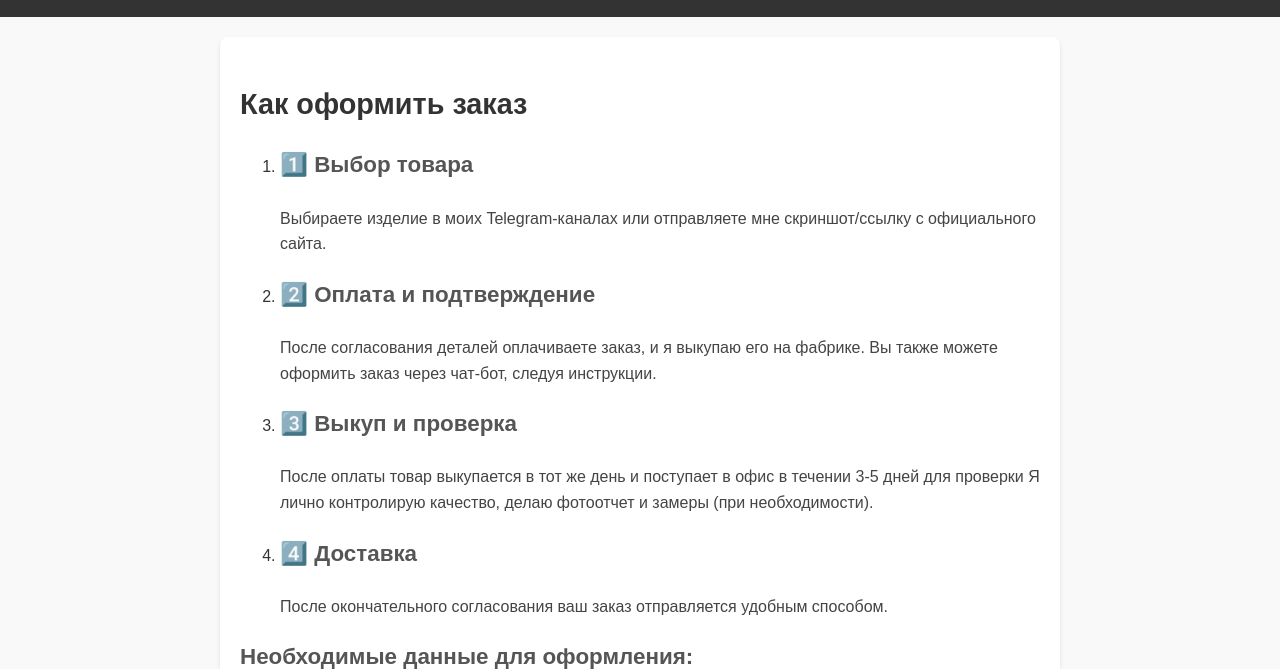
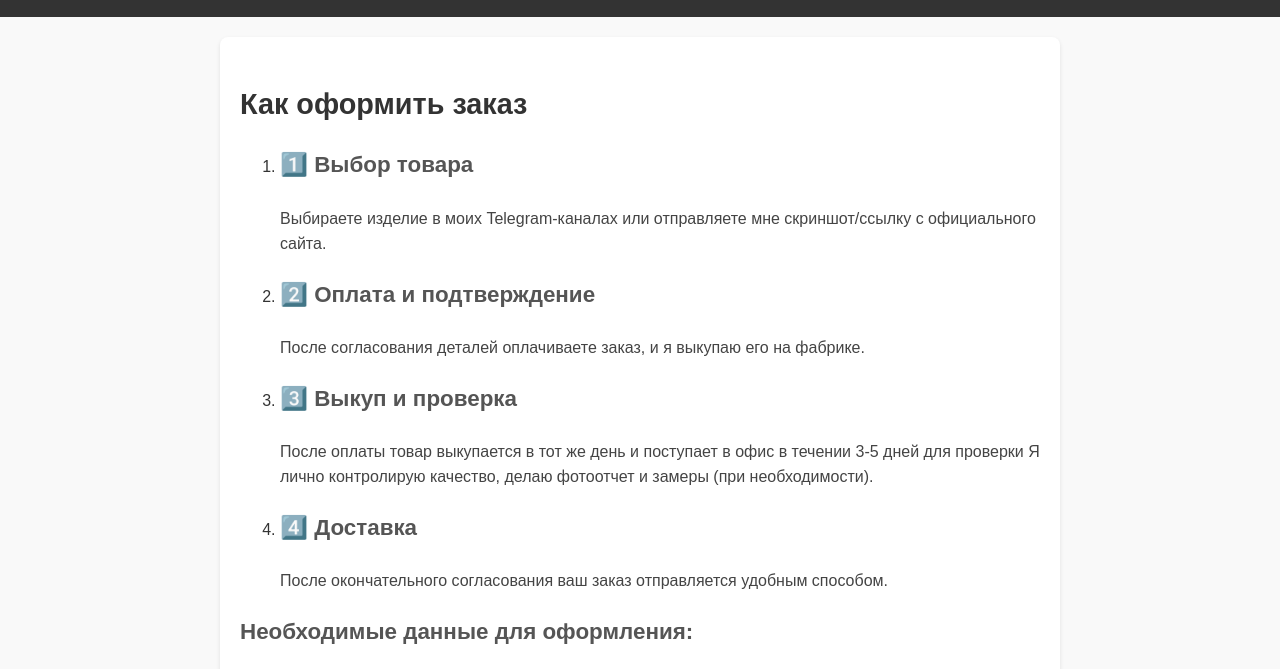
Before and after one commit to JudziStore/JudziStore.github.io, a plain HTML site: page index.html in a window 1280 px wide. Shown: the part 125-794 px from the top of the page. Drawn offline with Linux system fonts and the light colour scheme.

Commit message:
Update index.html

```diff
--- a/index.html
+++ b/index.html
@@ -36,8 +36,7 @@
                 </li>
                 <li>
                     <h3>2️⃣ Оплата и подтверждение</h3>
-                    <p>После согласования деталей оплачиваете заказ, и я выкупаю его на фабрике.
-                        Вы также можете оформить заказ через чат-бот, следуя инструкции.</p>
+                    <p>После согласования деталей оплачиваете заказ, и я выкупаю его на фабрике.</p>
                 </li>
                 <li>
                     <h3>3️⃣ Выкуп и проверка</h3>
```
